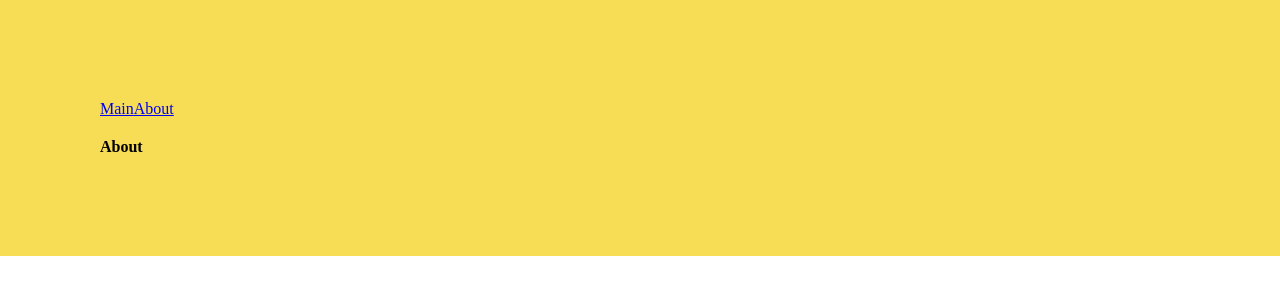
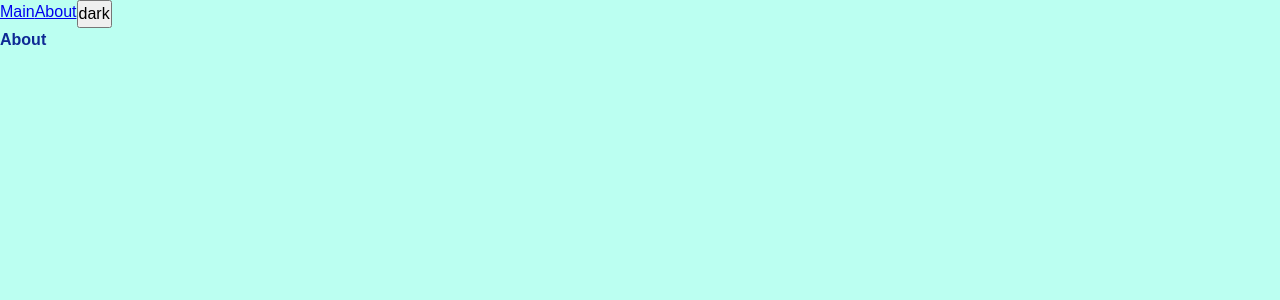
Before and after one commit to pavlo-serhiichuk/fundamental-FE, a React app: page /about in a window 1280 px wide. Shown: the top 300 px of the page. Built offline with nearby package versions, Linux system fonts and the light colour scheme.

Commit message:
7 lesson. Added themes(dark&light) and themes context + useTheme hook

```diff
--- a/src/App.tsx
+++ b/src/App.tsx
@@ -1,15 +1,20 @@
-import { Suspense } from 'react';
+import {Suspense, useContext, useState} from 'react';
 import {Link, Route, Routes} from 'react-router-dom'
 import AboutAsync from './pages/About/AboutAsync'
 import MainAsync from './pages/Main/MainAsync'
-import './main.scss'
+import './styles/index.scss'
+import {Theme, ThemeContext} from './theme/ThemeContext'
+import useTheme from './theme/useTheme'
 
 const App = () => {
+  const {theme, toggleTheme} = useTheme()
+
   return (
-    <div className="app">
+    <div className={`app ${theme}`}>
       <div style={{display: 'inline-flex'}}>
         <Link to='/'>Main</Link>
         <Link to='/about'>About</Link>
+        <button onClick={toggleTheme}>{theme === Theme.LIGHT ? Theme.DARK: Theme.LIGHT}</button>
       </div>
       <Suspense fallback={<div>LOADING...</div>}>
       <Routes>
--- a/src/components/Counter.tsx
+++ b/src/components/Counter.tsx
@@ -1,5 +1,5 @@
 import {useState} from 'react'
-import '../main.scss'
+import '../styles/index.scss'
 import s from './Counter.module.scss'
 
 const Counter = () => {
--- a/src/index.tsx
+++ b/src/index.tsx
@@ -1,9 +1,12 @@
 import {render} from 'react-dom'
+import {BrowserRouter as Router} from 'react-router-dom'
 import App from './App'
-import {BrowserRouter as Router} from 'react-router-dom'
+import ThemeProvider from './theme/ThemeProvider'
 
 render(
   <Router>
-    <App />
+    <ThemeProvider>
+      <App />
+    </ThemeProvider>
   </Router>
   , document.getElementById('root'))
--- a/src/main.scss
+++ /dev/null
@@ -1,13 +0,0 @@
-* {
-  margin: 0;
-  padding: 0;
-  box-sizing: border-box;
-}
-
-.app {
-  background-color: #f6dd55;
-  padding: 100px;
-}
-a {
-  padding-bottom: 20px;
-}
--- /dev/null
+++ b/src/styles/index.scss
@@ -0,0 +1,13 @@
+@import "reset";
+@import "variables/global";
+@import "themes/light";
+@import "themes/dark";
+
+.app {
+  font: var(--font-m);
+
+  background-color: var(--bg-color);
+  color: var(--primary-color);
+
+  min-height: 100vh;
+}
--- /dev/null
+++ b/src/styles/reset.scss
@@ -0,0 +1,13 @@
+* {
+  margin: 0;
+  padding: 0;
+  box-sizing: border-box;
+}
+
+input,
+button,
+textarea,
+select {
+  margin: 0;
+  font: inherit;
+}
--- /dev/null
+++ b/src/styles/themes/dark.scss
@@ -0,0 +1,6 @@
+.app.dark {
+  --bg-color: #5d0681;
+
+  --primary-color: #f3fa1b;
+  --secondary-color: #f1e729;
+}
--- /dev/null
+++ b/src/styles/themes/light.scss
@@ -0,0 +1,6 @@
+.app.light {
+  --bg-color: #bbfff1;
+
+  --primary-color: #0e2994;
+  --secondary-color: #7c43f3;
+}
--- /dev/null
+++ b/src/styles/variables/global.scss
@@ -0,0 +1,11 @@
+:root {
+  --font-family-main: 'Arial', 'Times New Roman', Serif;
+
+  --font-size-m: 16px;
+  --font-line-m: 24px;
+  --font-m: var(--font-size-m) / var(--font-line-m) var(--font-family-main);
+
+  --font-size-l: 24px;
+  --font-line-l: 32px;
+  --font-l: var(--font-size-l) / var(--font-line-l) var(--font-family-main)
+}
--- /dev/null
+++ b/src/theme/ThemeContext.ts
@@ -0,0 +1,15 @@
+import {createContext} from 'react'
+
+export enum Theme {
+  DARK = 'dark',
+  LIGHT = 'light'
+}
+
+export const LOCAL_STORAGE_THEME_KEY = 'theme'
+
+export interface ThemeContextProps {
+  theme?: Theme;
+  setTheme?: (theme: Theme) => void;
+}
+
+export const ThemeContext = createContext<ThemeContextProps>({})
--- /dev/null
+++ b/src/theme/ThemeProvider.tsx
@@ -0,0 +1,23 @@
+import React, {FC, useMemo, useState} from 'react';
+import {LOCAL_STORAGE_THEME_KEY, Theme, ThemeContext} from './ThemeContext';
+
+const defaultTheme = localStorage.getItem(LOCAL_STORAGE_THEME_KEY) as Theme || Theme.LIGHT
+
+const ThemeProvider:FC = ({children}) => {
+  const [theme, setTheme] = useState<Theme>(defaultTheme)
+
+  const defaultProps = useMemo(() => ({
+    theme,
+    setTheme
+  }), [theme])
+
+  return (
+    <div>
+      <ThemeContext.Provider value={defaultProps}>
+        {children}
+      </ThemeContext.Provider>
+    </div>
+  );
+};
+
+export default ThemeProvider;
--- /dev/null
+++ b/src/theme/useTheme.tsx
@@ -0,0 +1,22 @@
+import React, {useContext} from 'react';
+import {LOCAL_STORAGE_THEME_KEY, Theme, ThemeContext} from './ThemeContext'
+
+interface UseThemeResult {
+  toggleTheme: () => void
+  theme: Theme
+}
+
+const useTheme = ():UseThemeResult => {
+  const {theme, setTheme} = useContext(ThemeContext)
+
+  const toggleTheme = () => {
+    const newTheme = theme === Theme.LIGHT ? Theme.DARK : Theme.LIGHT
+    setTheme(newTheme)
+    localStorage.setItem(LOCAL_STORAGE_THEME_KEY, newTheme)
+
+  }
+
+    return {theme, toggleTheme}
+};
+
+export default useTheme;
```
